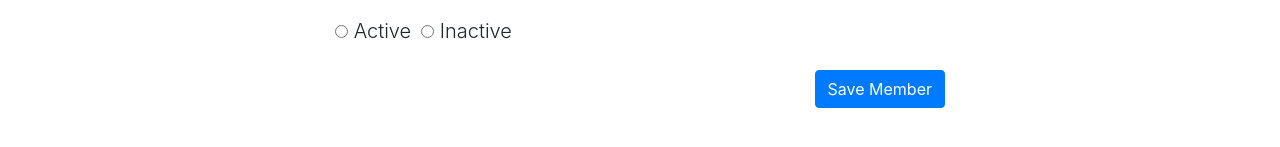
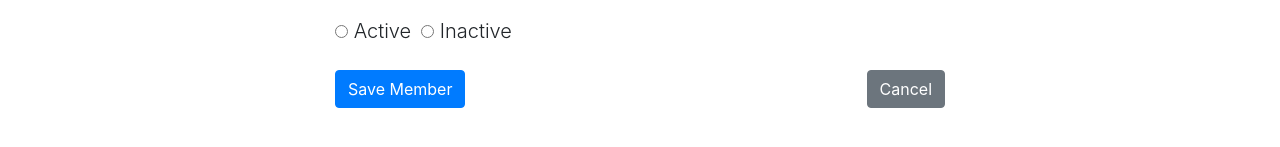
Before and after one commit to TetyanaVolkova/softrams-racing, an Angular app: page /#/addmember in a window 1280 px wide. Shown: the part 445-592 px from the top of the page. Built offline with nearby package versions, Linux system fonts and the light colour scheme.

Commit message:
Add button to cancel add new member and redirect back to members.

```diff
--- a/db.json
+++ b/db.json
@@ -23,14 +23,6 @@
       "jobTitle": "Reserve Driver",
       "team": "Formula 1 - Car 77",
       "status": "Inactive"
-    },
-    {
-      "id": 4,
-      "firstName": "TEST",
-      "lastName": "Doe",
-      "jobTitle": "Driver",
-      "team": "Formula 1 - Car 77",
-      "status": "Active"
     }
   ],
   "teams": [
--- a/src/app/member-details/member-details.component.html
+++ b/src/app/member-details/member-details.component.html
@@ -49,8 +49,12 @@
         </div>
       </div>
     </div>
+    <!-- Cancel button rederecting back to members -->
+    <button (click)="backToMembers()" class="btn btn-secondary pull-right">
+      Cancel
+    </button>
     <!--Disable if form is invalid-->
-    <button type="submit" class="btn btn-primary pull-right">
+    <button type="submit" class="btn btn-primary">
       Save Member
     </button>
   </form>
--- a/src/app/member-details/member-details.component.ts
+++ b/src/app/member-details/member-details.component.ts
@@ -36,6 +36,11 @@ export class MemberDetailsComponent implements OnInit, OnChanges {
 
   ngOnChanges() {}
 
+  //Redirecting back to members
+  backToMembers() {
+    this.router.navigate(['/members']);
+  }
+
   // TODO: Add member to members
   onSubmit(form: FormGroup) {
     const newMember = {
```
